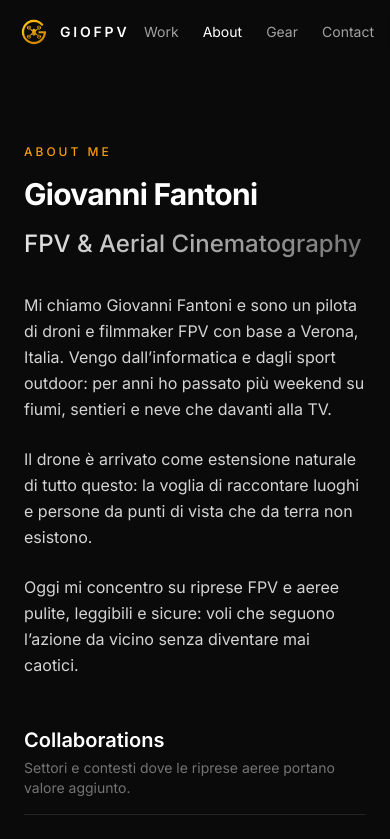
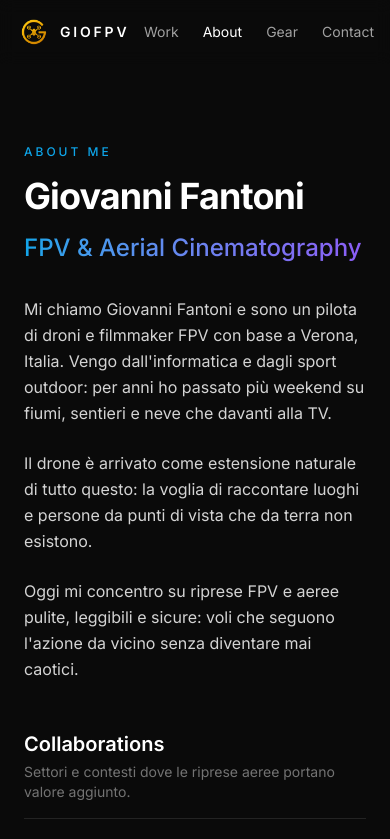
Before and after one commit to Gi0mputer/giofpv-site, a Next.js app: page /about in a window 390 px wide. Shown: the top 839 px of the page. Built offline with nearby package versions, Linux system fonts and the light colour scheme.

Commit message:
Implement vibrant multi-color palette across site

```diff
--- a/app/about/page.tsx
+++ b/app/about/page.tsx
@@ -9,11 +9,11 @@ export default function AboutPage() {
         {/* Left Column: Bio */}
         <section className="space-y-8">
           <div className="space-y-4">
-            <p className="text-xs uppercase tracking-[0.25em] text-sunset-amber font-medium">About Me</p>
-            <h1 className="text-3xl sm:text-6xl font-bold tracking-tight text-white">
+            <p className="text-xs uppercase tracking-[0.25em] text-sunset-sky font-medium">About Me</p>
+            <h1 className="text-4xl sm:text-6xl font-bold tracking-tight text-white">
               Giovanni Fantoni
             </h1>
-            <h2 className="text-2xl sm:text-3xl font-medium text-transparent bg-clip-text bg-gradient-to-r from-neutral-200 to-neutral-500">
+            <h2 className="text-2xl sm:text-3xl font-medium text-transparent bg-clip-text bg-gradient-to-r from-sunset-sky to-sunset-violet">
               FPV &amp; Aerial Cinematography
             </h2>
           </div>
@@ -21,7 +21,7 @@ export default function AboutPage() {
           <div className="space-y-6 text-base sm:text-lg text-neutral-300 leading-relaxed max-w-xl">
             <p>
               Mi chiamo Giovanni Fantoni e sono un pilota di droni e filmmaker FPV con base a Verona,
-              Italia. Vengo dall’informatica e dagli sport outdoor: per anni ho passato più weekend su
+              Italia. Vengo dall'informatica e dagli sport outdoor: per anni ho passato più weekend su
               fiumi, sentieri e neve che davanti alla TV.
             </p>
             <p>
@@ -30,7 +30,7 @@ export default function AboutPage() {
             </p>
             <p>
               Oggi mi concentro su riprese FPV e aeree pulite, leggibili e sicure: voli che seguono
-              l’azione da vicino senza diventare mai caotici.
+              l'azione da vicino senza diventare mai caotici.
             </p>
           </div>
         </section>
--- a/app/components/SiteFooter.tsx
+++ b/app/components/SiteFooter.tsx
@@ -19,12 +19,12 @@ export function SiteFooter() {
 
         {/* Phone - Whatsapp Section */}
         <div className="group py-8 md:py-10 flex flex-col items-center justify-center gap-3 text-center cursor-pointer">
-          <FaWhatsapp className="h-7 w-7 text-white transition-colors group-hover:text-sunset-amber" />
+          <FaWhatsapp className="h-7 w-7 text-white transition-colors group-hover:text-sunset-sky" />
           <div>
             <h3 className="text-base font-light tracking-wide text-white">Phone - Whatsapp</h3>
             <Link
               href="https://wa.me/393451575507"
-              className="mt-2 block text-lg font-light text-white transition-colors group-hover:text-sunset-amber"
+              className="mt-2 block text-lg font-light text-white transition-colors group-hover:text-sunset-sky"
             >
               +39 345 157 5507
             </Link>
@@ -47,14 +47,14 @@ export function SiteFooter() {
 
         {/* Connect Section */}
         <div className="group py-8 md:py-10 flex flex-col items-center justify-center gap-3 text-center cursor-pointer">
-          <FaInstagram className="h-7 w-7 text-white transition-colors group-hover:text-sunset-amber" />
+          <FaInstagram className="h-7 w-7 text-white transition-colors group-hover:text-sunset-violet" />
           <div>
             <h3 className="text-base font-light tracking-wide text-white">Connect</h3>
             <Link
               href="https://instagram.com/gio.drone"
               target="_blank"
               rel="noreferrer"
-              className="mt-2 block text-lg font-light text-white transition-colors group-hover:text-sunset-amber"
+              className="mt-2 block text-lg font-light text-white transition-colors group-hover:text-sunset-violet"
             >
               @gio.drone
             </Link>
--- a/app/contact/page.tsx
+++ b/app/contact/page.tsx
@@ -12,10 +12,10 @@ export default function ContactPage() {
 
         {/* Header */}
         <section className="space-y-6">
-          <p className="text-xs uppercase tracking-[0.25em] text-sunset-amber font-medium">Contact</p>
+          <p className="text-xs uppercase tracking-[0.25em] text-sunset-sky font-medium">Contact</p>
           <h1 className="text-3xl sm:text-6xl font-bold tracking-tight text-white">
             Let's create <br className="sm:hidden" />
-            <span className="text-transparent bg-clip-text bg-gradient-to-r from-sunset-amber to-sunset-orange">Something Epic</span>
+            <span className="text-transparent bg-clip-text bg-gradient-to-r from-sunset-amber via-sunset-orange to-sunset-violet">Something Epic</span>
           </h1>
           <p className="text-base sm:text-lg text-neutral-400 leading-relaxed max-w-xl mx-auto">
             Brief, location e tempistiche: più dettagli condividi, più veloce sarà la proposta.
@@ -27,7 +27,7 @@ export default function ContactPage() {
         <div className="grid gap-4 sm:grid-cols-3">
           {/* Phone */}
           <div className="group rounded-2xl border border-white/5 bg-white/5 p-6 transition-all hover:bg-white/10 hover:border-white/10 hover:-translate-y-1">
-            <div className="mb-4 inline-flex h-10 w-10 items-center justify-center rounded-full bg-sunset-amber/10 text-sunset-amber group-hover:scale-110 transition-transform">
+            <div className="mb-4 inline-flex h-10 w-10 items-center justify-center rounded-full bg-sunset-sky/10 text-sunset-sky group-hover:scale-110 transition-transform">
               <Phone size={20} />
             </div>
             <div className="text-[10px] uppercase tracking-widest text-neutral-500 mb-1">Phone</div>
@@ -55,7 +55,7 @@ export default function ContactPage() {
 
           {/* Instagram */}
           <div className="group rounded-2xl border border-white/5 bg-white/5 p-6 transition-all hover:bg-white/10 hover:border-white/10 hover:-translate-y-1">
-            <div className="mb-4 inline-flex h-10 w-10 items-center justify-center rounded-full bg-sunset-amber/10 text-sunset-amber group-hover:scale-110 transition-transform">
+            <div className="mb-4 inline-flex h-10 w-10 items-center justify-center rounded-full bg-sunset-violet/10 text-sunset-violet group-hover:scale-110 transition-transform">
               <Instagram size={20} />
             </div>
             <div className="text-[10px] uppercase tracking-widest text-neutral-500 mb-1">Instagram</div>
--- a/app/gear/page.tsx
+++ b/app/gear/page.tsx
@@ -10,10 +10,10 @@ export default function GearPage() {
         {/* Left Column: Header & Intro */}
         <section className="space-y-8 lg:sticky lg:top-24">
           <div className="space-y-4">
-            <p className="text-xs uppercase tracking-[0.25em] text-sunset-amber font-medium">Equipment</p>
+            <p className="text-xs uppercase tracking-[0.25em] text-sunset-violet font-medium">Equipment</p>
             <h1 className="text-3xl sm:text-6xl font-bold tracking-tight text-white">
               What's in my <br />
-              <span className="text-transparent bg-clip-text bg-gradient-to-r from-neutral-200 to-neutral-500">Backpack</span>
+              <span className="text-transparent bg-clip-text bg-gradient-to-r from-sunset-amber to-sunset-violet">Backpack</span>
             </h1>
           </div>
 
--- a/app/work/page.tsx
+++ b/app/work/page.tsx
@@ -10,9 +10,9 @@ export default function WorkPage() {
 
       <div id="gallery" className="mx-auto max-w-6xl px-4 sm:px-6 lg:px-8 py-12 sm:py-16 space-y-8 animate-fade-in" style={{ animationDelay: "0.5s" }}>
         <div className="text-center space-y-3 mb-8">
-          <p className="text-xs uppercase tracking-[0.25em] text-neutral-500 font-medium">Portfolio</p>
+          <p className="text-xs uppercase tracking-[0.25em] text-sunset-violet font-medium">Portfolio</p>
           <h2 className="text-3xl font-bold tracking-tight text-white sm:text-4xl">
-            Featured <span className="text-transparent bg-clip-text bg-gradient-to-r from-sunset-amber to-sunset-orange">Projects</span>
+            Featured <span className="text-transparent bg-clip-text bg-gradient-to-r from-sunset-sky to-sunset-violet">Projects</span>
           </h2>
           <p className="text-neutral-400 max-w-2xl mx-auto text-base">
             Una selezione dei migliori lavori realizzati con droni FPV e stabilizzati.
```
